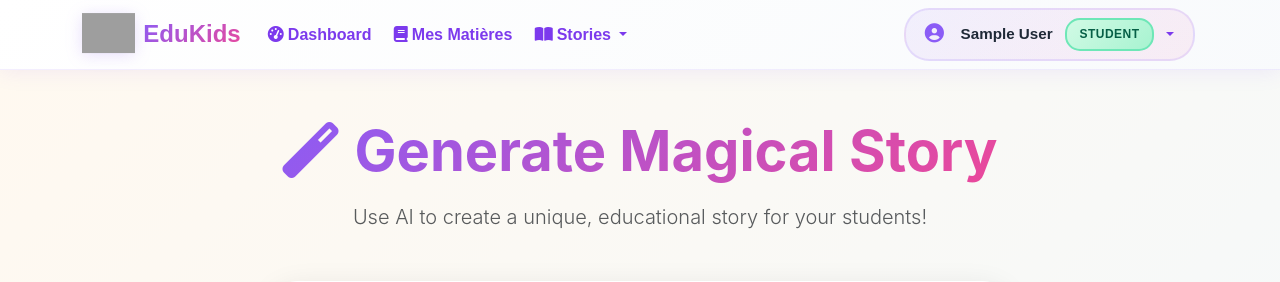
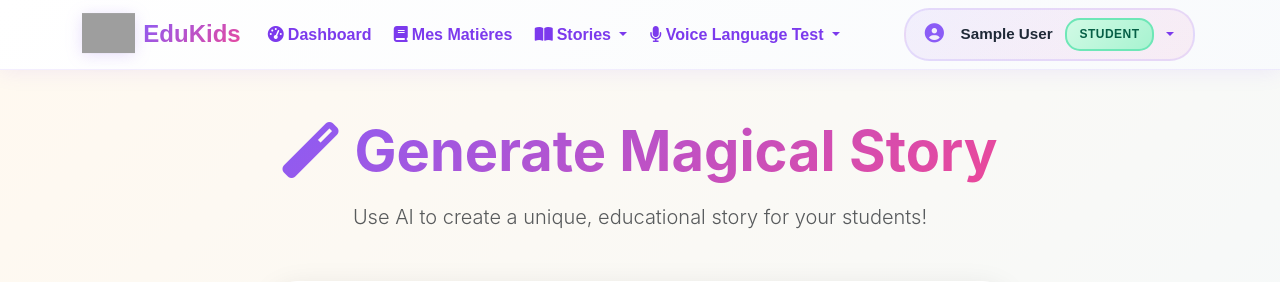
Before and after one commit to hammdi/EduKids, a Django app: page /assessments/stories/generate/ in a window 1280 px wide. Shown: the top 282 px of the page. Run offline with Django 5.2, Linux system fonts and the light colour scheme; the visitor is signed in with stand-in values (Sample User, id 1); parts of the project's set-up code (start-up, migrations or seed data) failed here and were passed over; grey boxes are pictures that could not be loaded.

Commit message:
feat: Améliorations système d'authentification et navbar
- ✅ Système de login accepte username ET email
- ✅ Formulaire de register fonctionnel
- ✅ Reset password ajouté
- ✅ Section 'Voice Language Test' ajoutée au navbar
- ✅ Utilisateurs de test créés
- ✅ Migration de conflit résolue
- ✅ Base de données nettoyée et réinitialisée

```diff
--- a/EduKids/students/urls.py
+++ b/EduKids/students/urls.py
@@ -5,8 +5,14 @@ from . import views
 urlpatterns = [
     path('', views.home, name='home'),
     path('register/', views.register, name='register'),
-    path('login/', auth_views.LoginView.as_view(template_name='registration/login.html'), name='login'),
+    path('login/', views.custom_login, name='login'),
     path('logout/', auth_views.LogoutView.as_view(), name='logout'),
+
+    # Password reset URLs
+    path('password-reset/', auth_views.PasswordResetView.as_view(template_name='registration/password_reset.html'), name='password_reset'),
+    path('password-reset/done/', auth_views.PasswordResetDoneView.as_view(template_name='registration/password_reset_done.html'), name='password_reset_done'),
+    path('reset/<uidb64>/<token>/', auth_views.PasswordResetConfirmView.as_view(template_name='registration/password_reset_confirm.html'), name='password_reset_confirm'),
+    path('reset/done/', auth_views.PasswordResetCompleteView.as_view(template_name='registration/password_reset_complete.html'), name='password_reset_complete'),
     path('profile/', views.profile, name='profile'),
     path('profile/edit/', views.edit_profile, name='edit_profile'),
     path('student/dashboard/', views.student_dashboard, name='student_dashboard'),
--- a/EduKids/templates/base/base.html
+++ b/EduKids/templates/base/base.html
@@ -90,6 +90,17 @@
                 <li><a class="dropdown-item" href="{% url 'assessments:student_badges' %}"> My Badges</a></li>
               </ul>
             </li>
+            <li class="nav-item dropdown">
+              <a class="nav-link dropdown-toggle" href="#" id="voiceTestDropdown" role="button" data-bs-toggle="dropdown" aria-expanded="false">
+                <i class="fas fa-microphone me-1"></i>Voice Language Test
+              </a>
+              <ul class="dropdown-menu" aria-labelledby="voiceTestDropdown">
+                <li><a class="dropdown-item" href="{% url 'assessments:voice_assessment_view' %}">🎤 Start Voice Test</a></li>
+                <li><a class="dropdown-item" href="{% url 'assessments:voice_assessment_real' %}">🎯 Advanced Voice Test</a></li>
+                <li><hr class="dropdown-divider"></li>
+                <li><a class="dropdown-item" href="{% url 'assessments:voice_history' %}">📊 My Voice History</a></li>
+              </ul>
+            </li>
             {% elif user.user_type == 'teacher' %}
             <!-- Teacher Navigation -->
             <li class="nav-item">
@@ -110,6 +121,18 @@
                 <li><a class="dropdown-item" href="{% url 'assessments:story_list' %}">📚 View Stories</a></li>
                 <li><a class="dropdown-item" href="{% url 'assessments:story_manage_list' %}">⚙️ Manage Stories</a></li>
                 <li><a class="dropdown-item" href="{% url 'assessments:story_create' %}">➕ Create Story</a></li>
+              </ul>
+            </li>
+            <li class="nav-item dropdown">
+              <a class="nav-link dropdown-toggle" href="#" id="voiceTestDropdownTeacher" role="button" data-bs-toggle="dropdown" aria-expanded="false">
+                <i class="fas fa-microphone me-1"></i>Voice Language Test
+              </a>
+              <ul class="dropdown-menu" aria-labelledby="voiceTestDropdownTeacher">
+                <li><a class="dropdown-item" href="{% url 'assessments:voice_assessment_view' %}">🎤 Voice Assessment</a></li>
+                <li><a class="dropdown-item" href="{% url 'assessments:voice_assessment_real' %}">🎯 Advanced Assessment</a></li>
+                <li><hr class="dropdown-divider"></li>
+                <li><a class="dropdown-item" href="{% url 'assessments:teacher_assessments' %}">📊 Manage Assessments</a></li>
+                <li><a class="dropdown-item" href="{% url 'assessments:voice_history' %}">📈 All Students History</a></li>
               </ul>
             </li>
             {% else %}
```
Also changed, not shown: EduKids/students/views.py (+46 -6 lines), EduKids/students/migrations/0004_merge_20251026_1526.py (added).
